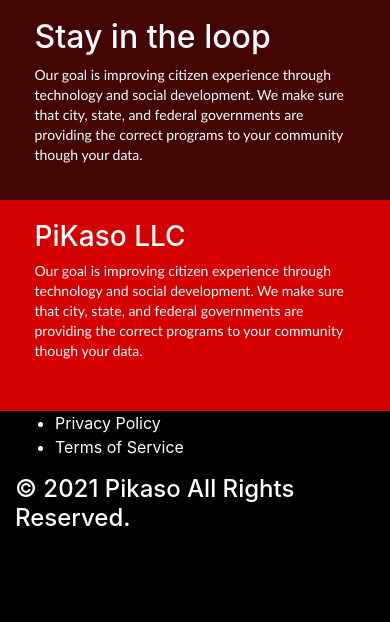
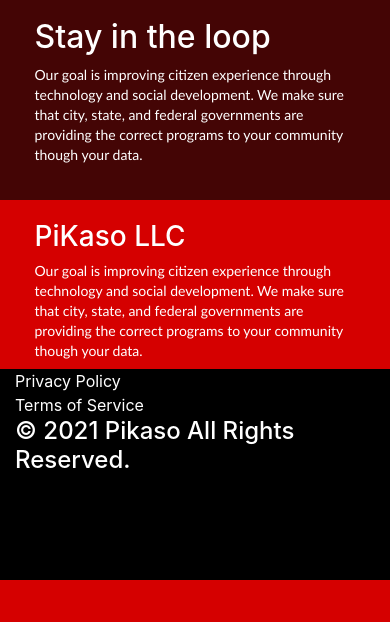
Before and after one commit to juugamil/pikaso, a PHP site: page / in a window 390 px wide. Shown: the part 2053-2675 px from the top of the page. After the commit the page ends 2633 px from the top, so only its background shows below. Run offline with PHP 8.4, Linux system fonts and the light colour scheme; some libraries are stand-ins or nearby versions.

Commit message:
updated footer

```diff
--- a/css/main.css
+++ b/css/main.css
@@ -150,7 +150,7 @@ pre {
     .sub-card {
         background-color: var(--brand-color);
         color: white;
-        height: 25vh;
+        height: 20vh;
         padding: 5%;
     }
 
--- a/index.html
+++ b/index.html
@@ -14,11 +14,11 @@
     <link rel="stylesheet" href="/css/main.css">
     <link rel="stylesheet" href="https://maxcdn.bootstrapcdn.com/bootstrap/4.0.0/css/bootstrap.min.css"
         integrity="sha384-Gn5384xqQ1aoWXA+058RXPxPg6fy4IWvTNh0E263XmFcJlSAwiGgFAW/dAiS6JXm" crossorigin="anonymous">
-        <script src="https://cdnjs.cloudflare.com/ajax/libs/gsap/3.8.0/gsap.min.js" async defer></script>
-        <script src="https://cdnjs.cloudflare.com/ajax/libs/gsap/3.8.0/ScrollTrigger.min.js"></script>
+    <script src="https://cdnjs.cloudflare.com/ajax/libs/gsap/3.8.0/gsap.min.js" async defer></script>
+    <script src="https://cdnjs.cloudflare.com/ajax/libs/gsap/3.8.0/ScrollTrigger.min.js"></script>
     <script src="https://code.jquery.com/jquery-3.6.0.js"
         integrity="sha256-H+K7U5CnXl1h5ywQfKtSj8PCmoN9aaq30gDh27Xc0jk=" crossorigin="anonymous" async defer></script>
-        <script src="/js/animation.js" async defer></script>
+    <script src="/js/animation.js" async defer></script>
 </head>
 
 <body>
@@ -51,14 +51,16 @@
         <div class="cards">
             <div class="container">
                 <h2>What is PiKaso?</h2>
-                <p>Lorem ipsum dolor sit amet consectetur adipisicing elit. Illo, tempore inventore, sint odit ex, fuga velit temporibus beatae pariatur ab est nesciunt. Nemo consectetur repellendus fuga. Assumenda, eius? Quidem, iusto.</p>
+                <p>Lorem ipsum dolor sit amet consectetur adipisicing elit. Illo, tempore inventore, sint odit ex, fuga
+                    velit temporibus beatae pariatur ab est nesciunt. Nemo consectetur repellendus fuga. Assumenda,
+                    eius? Quidem, iusto.</p>
             </div>
         </div>
 
         <div class="cards-burg">
             <div class="image">
-                    <img src="img/SED.png">
-                </div>
+                <img src="img/SED.png">
+            </div>
             <div class="container">
                 <div class="card-text">
                     <h2>Our Goal:
@@ -115,13 +117,11 @@
         <div class="footer">
             <div class="container">
                 <div class="footer-links">
-                    <ul>
-                        <li>Privacy Policy</li>
-                        <li>Terms of Service</li>
-                    </ul>
+                    <div class="f-link">Privacy Policy</div>
+                    <div class="f-link">Terms of Service</div>
                 </div>
                 <div class="sub-line">
-                    <h4>© 2021 Pikaso  All Rights Reserved.</h4>
+                    <h4>© 2021 Pikaso All Rights Reserved.</h4>
                 </div>
             </div>
         </div>
@@ -129,7 +129,8 @@
 
     </div>
 
-    <script src="" async defer></scrip>
+    <script src="" async defer>
+    </script>
 </body>
 
 </html>
```
